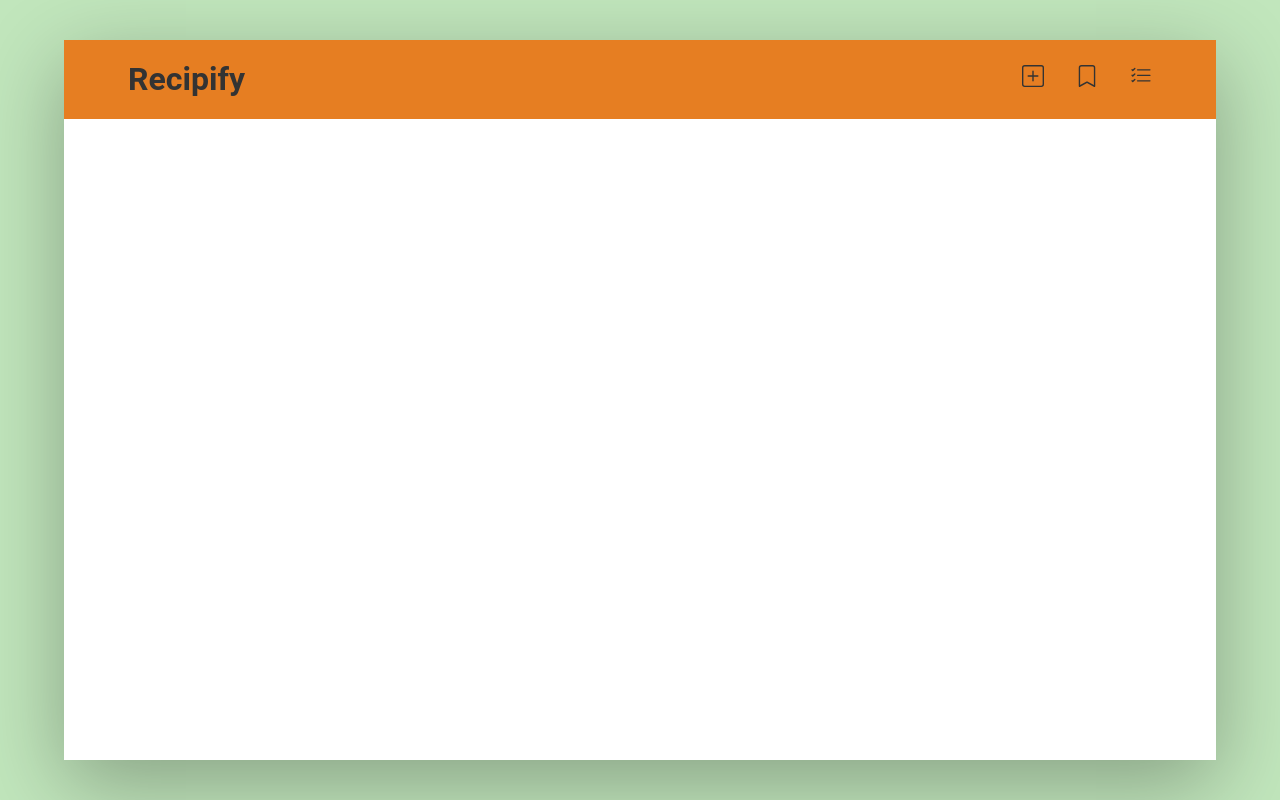
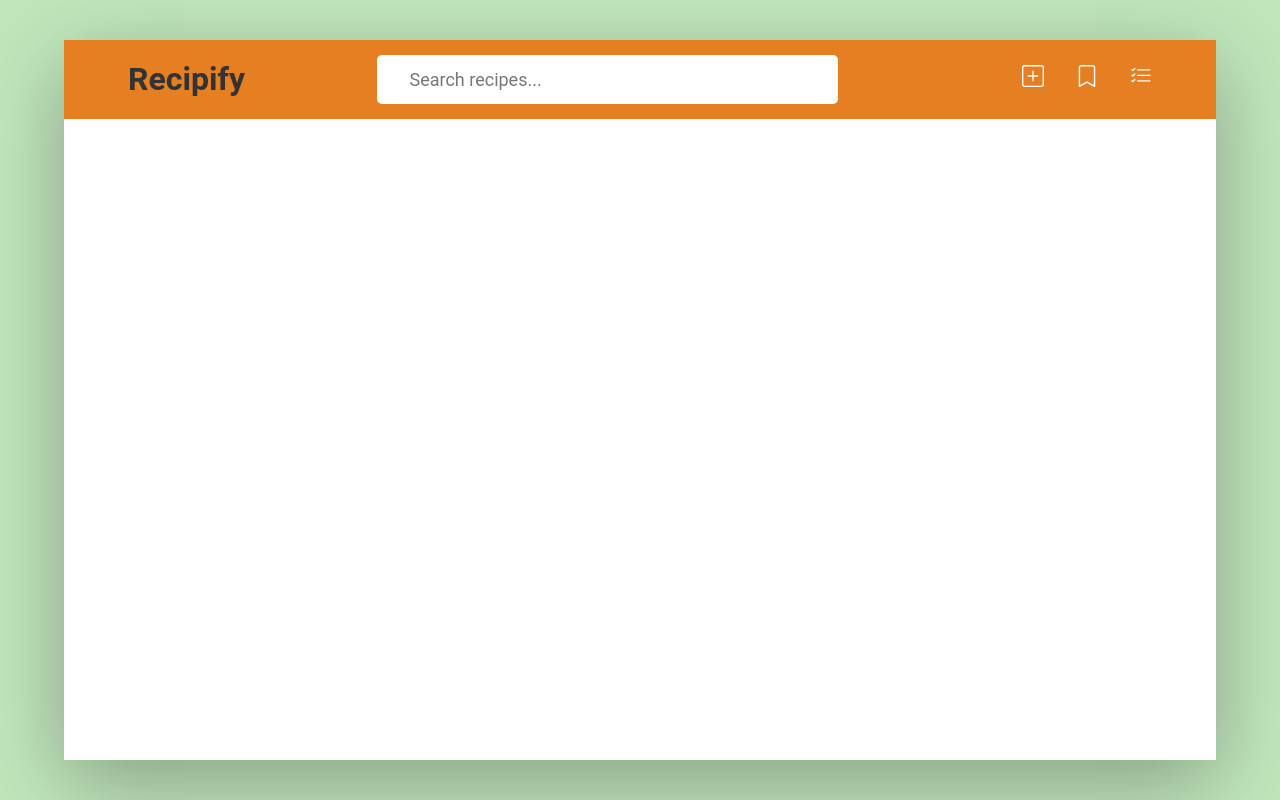
Before and after one commit to aandrv260/recipe-app, a React (Create React App) app: page / in a window 1280 px wide. Built offline with nearby package versions, Linux system fonts and the light colour scheme; no server answers.

Commit message:
Built the initial look of the web app's header.
 This is NOT the final look of the app. Will be edited later. Do NOT delete the header branch yet.

```diff
--- /dev/null
+++ b/src/components/Button/Button.tsx
@@ -0,0 +1,32 @@
+import React, { Fragment } from 'react';
+import { addCSSClassName } from '../../assets/ts/generalFunctions';
+import scss from './Button.module.scss';
+
+type Props = {
+  className?: string;
+  full?: boolean;
+  children?: React.ReactNode;
+  type?: 'submit' | 'button' | 'reset';
+  onClick?: (e: React.FormEvent<HTMLButtonElement>) => void;
+};
+
+const Button: React.FC<Props> = props => {
+  const { className, full, children, type, onClick } = props;
+
+  const btnStyle = addCSSClassName(scss, `btn--${full ? 'full' : 'outline'}`);
+
+  const finalClassName = `${addCSSClassName(
+    scss,
+    'btn',
+    btnStyle,
+    className ? className + '' : ''
+  )} `;
+
+  return (
+    <button className={finalClassName} type={type} onClick={onClick}>
+      {children}
+    </button>
+  );
+};
+
+export default Button;
--- a/src/components/Header/Header.module.scss
+++ b/src/components/Header/Header.module.scss
@@ -12,6 +12,7 @@
     height: 2.2rem;
     width: 2.2rem;
     cursor: pointer;
+    color: #fff;
     transition: all 0.3s;
 
     &:hover {
--- a/src/components/Header/Header.tsx
+++ b/src/components/Header/Header.tsx
@@ -8,7 +8,7 @@ import {
   ListCheck,
 } from 'react-bootstrap-icons';
 import React from 'react';
-import { useState } from 'react';
+import Search from '../Search/Search';
 
 const HeaderIcons = () => {
   return (
@@ -47,7 +47,7 @@ const Header = () => {
       <h1 className="heading--primary">Recipify</h1>
 
       {/* Search form placeholder */}
-      <form></form>
+      <Search />
 
       {/* Icons */}
       <HeaderIcons />
--- /dev/null
+++ b/src/components/Search/Search.module.scss
@@ -0,0 +1,23 @@
+.search-form {
+  display: flex;
+  align-items: center;
+  gap: 2.4rem;
+  flex-basis: 50%;
+
+  &__input {
+    padding: 1.4rem 3.2rem;
+    border-radius: 5px;
+    border: none;
+    outline: none;
+    font-size: 1.8rem;
+    flex-basis: 90%;
+    color: #333;
+
+    &,
+    &::placeholder {
+      font-family: inherit;
+      font-weight: inherit;
+      color: #777;
+    }
+  }
+}
--- /dev/null
+++ b/src/components/Search/Search.tsx
@@ -0,0 +1,30 @@
+import React, { useState } from 'react';
+import { addCSSClassName } from '../../assets/ts/generalFunctions';
+import Button from '../Button/Button';
+import scss from './Search.module.scss';
+
+const Search = () => {
+  const [query, setQuery] = useState<string>('');
+
+  const searchChangeHandler = (e: React.FormEvent<HTMLInputElement>) => {
+    const value = e.currentTarget.value;
+    setQuery(value);
+  };
+
+  return (
+    <form
+      onSubmit={(e: React.FormEvent) => e.preventDefault()}
+      className={addCSSClassName(scss, 'search-form')}
+    >
+      <input
+        className={addCSSClassName(scss, 'search-form__input')}
+        type="text"
+        placeholder="Search recipes..."
+        value={query}
+        onChange={searchChangeHandler}
+      />
+    </form>
+  );
+};
+
+export default Search;
--- a/src/index.scss
+++ b/src/index.scss
@@ -35,3 +35,11 @@ ul {
 a {
   text-decoration: none;
 }
+
+button {
+  border: none;
+  background-color: #fff;
+  padding: 0.6rem 2.4rem;
+  border-radius: 4px;
+  cursor: pointer;
+}
```
Also changed, not shown: src/components/Button/Button.module.scss (added, +12 -0 lines), src/components/Link/Link.tsx (added, +26 -0 lines), src/components/Link/Link.module.scss (added).
